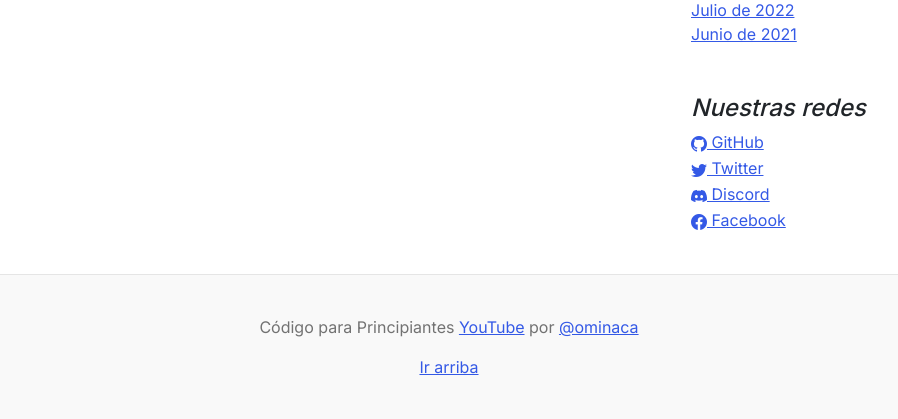
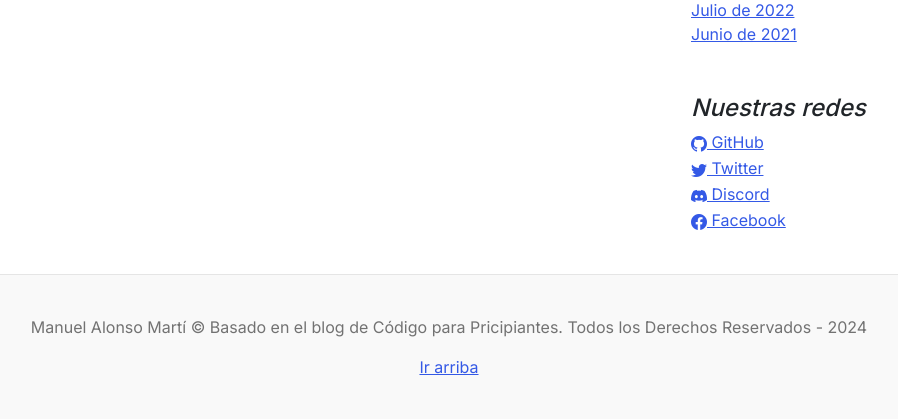
Before and after one commit to MAlonsoMA/blog-ccbv, a Django app: page /accounts/password/reset/ in a window 1280 px wide. Shown: the part 544-963 px from the top of the page, without its empty margins (191-1089 px from the left). Run offline with Django 4.2, Linux system fonts and the light colour scheme; data comes from the database, SQL or seed files in the repository; both versions use the stored data as it was after the commit; some libraries are stand-ins or nearby versions.

Commit message:
Cambio de hardware (hpBlanco) y cambios menores

```diff
--- a/templates/core/base.html
+++ b/templates/core/base.html
@@ -141,10 +141,8 @@
     </main>
 
     <footer class="blog-footer">
-      <p>Código para Principiantes <a href="https://www.youtube.com/channel/UCojloc55DB6zD6zB7-kTWWQ">YouTube</a> por <a href="https://twitter.com/ominaca">@ominaca</a></p>
-      <p>
-        <a href="#">Ir arriba</a>
-      </p>
+      <p>Manuel Alonso Martí &copy; Basado en el blog de Código para Pricipiantes. Todos los Derechos Reservados - 2024</p>
+      <p><a href="#">Ir arriba</a></p>
     </footer>
   </div>
   <script src="https://cdn.jsdelivr.net/npm/bootstrap@5.3.3/dist/js/bootstrap.bundle.min.js" integrity="sha384-YvpcrYf0tY3lHB60NNkmXc5s9fDVZLESaAA55NDzOxhy9GkcIdslK1eN7N6jIeHz" crossorigin="anonymous"></script>
```
Also changed, not shown: contact/static/contact/img/email.jpg (deleted), db.sqlite3.
